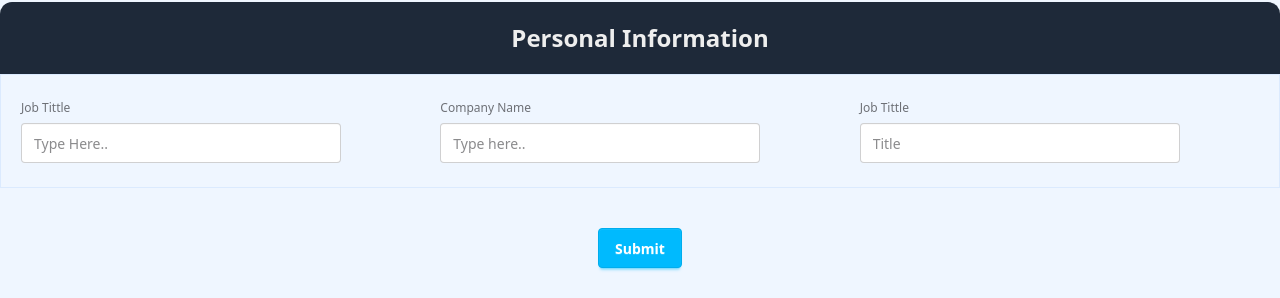
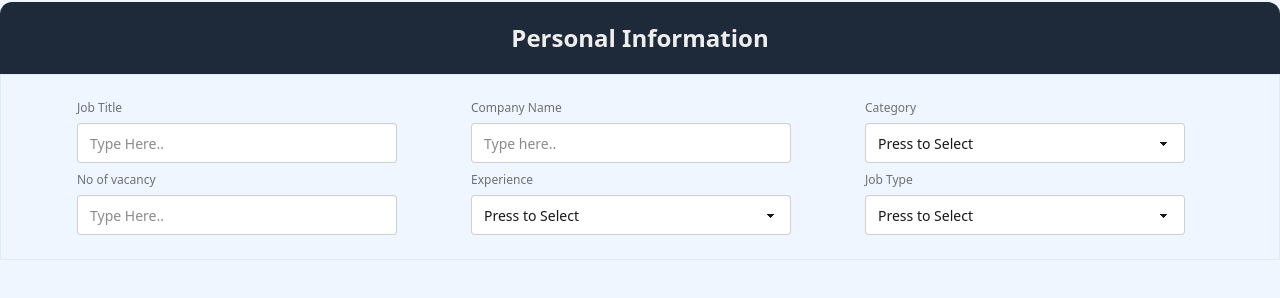
Before and after one commit to rabby159/Project, a React (Vite) app in the folder myChoice-job-portal/: page /addJob in a window 1280 px wide. Shown: the part 248-546 px from the top of the page. Built offline with nearby package versions, Linux system fonts and the light colour scheme; no server answers; sample sign-in values are in the browser's storage.

Commit message:
add new field on add job page

```diff
--- a/myChoice-job-portal/src/pages/AddJob/AddJob.jsx
+++ b/myChoice-job-portal/src/pages/AddJob/AddJob.jsx
@@ -23,27 +23,87 @@ const AddJob = () => {
               <div className="bg-gray-800 text-base-300 text-center text-2xl font-bold p-5 rounded-t-xl">
                 <h1>Personal Information</h1>
               </div>
-              <div className="grid grid-cols-1 lg:grid-cols-3 gap-5 p-5 border border-blue-100">
+              <div className="p-5 border border-blue-100">
+                <div className="grid grid-cols-1 lg:grid-cols-3 ml-14">
                   {/* Job Tittle */}
                   <div className="fieldset">
                     <label className="label">
-                    <span className="label-text">Job Tittle</span>
+                      <span className="label-text">Job Title</span>
                     </label>
-                  <input type="text" name="jobTittle" className="input" placeholder="Type Here.." />
+                    <input
+                      type="text"
+                      name="title"
+                      className="input"
+                      placeholder="Type Here.."
+                    />
                   </div>
                   {/* Company Name */}
                   <div className="fieldset">
                     <label className="label">
                       <span className="label-text">Company Name</span>
                     </label>
-                  <input type="text" name="companyName" className="input" placeholder="Type here.." />
+                    <input
+                      type="text"
+                      name="company"
+                      className="input"
+                      placeholder="Type here.."
+                    />
                   </div>
-                {/* Job Tittle */}
+                  {/* Category */}
                   <div className="fieldset">
                     <label className="label">
-                    <span className="label-text">Job Tittle</span>
+                      <span className="label-text">Category</span>
                     </label>
-                  <input type="text" className="input" placeholder="Title" />
+                    <select defaultValue="Press to Select" name="category" className="select">
+                      <option disabled={true}>Press to Select</option>
+                      <option>Engineering</option>
+                      <option>Marketing</option>
+                      <option>Finance</option>
+                      <option>Teaching</option>
+                      <option>Management</option>
+                      <option>Data Science</option>
+                      <option>Design</option>
+                      <option>Development</option>
+                    </select>
+                  </div>
+                  {/* No of vacancy */}
+                  <div className="fieldset">
+                    <label className="label">
+                      <span className="label-text">No of vacancy</span>
+                    </label>
+                    <input
+                      type="number"
+                      name="vacancy"
+                      className="input"
+                      placeholder="Type Here.."
+                    />
+                  </div>
+                  {/* Experience */}
+                  <div className="fieldset">
+                    <label className="label">
+                      <span className="label-text">Experience</span>
+                    </label>
+                    <select defaultValue="Press to Select" name="experience" className="select">
+                      <option disabled={true}>Press to Select</option>
+                      <option>Fresher</option>
+                      <option>6 Month</option>
+                      <option>1 Year</option>
+                      <option>More than 2 years</option>
+                    </select>
+                  </div>
+                  {/* Job Type */}
+                  <div className="fieldset">
+                    <label className="label">
+                      <span className="label-text">Job Type</span>
+                    </label>
+                    <select defaultValue="Press to Select" name="jobType" className="select">
+                      <option disabled={true}>Press to Select</option>
+                      <option>Full-time</option>
+                      <option>Part-time</option>
+                      <option>Contractual</option>
+                      <option>Remote</option>
+                    </select>
+                  </div>
                 </div>
               </div>
             </div>
```
Lines whose indentation alone changed are shown as unchanged.
